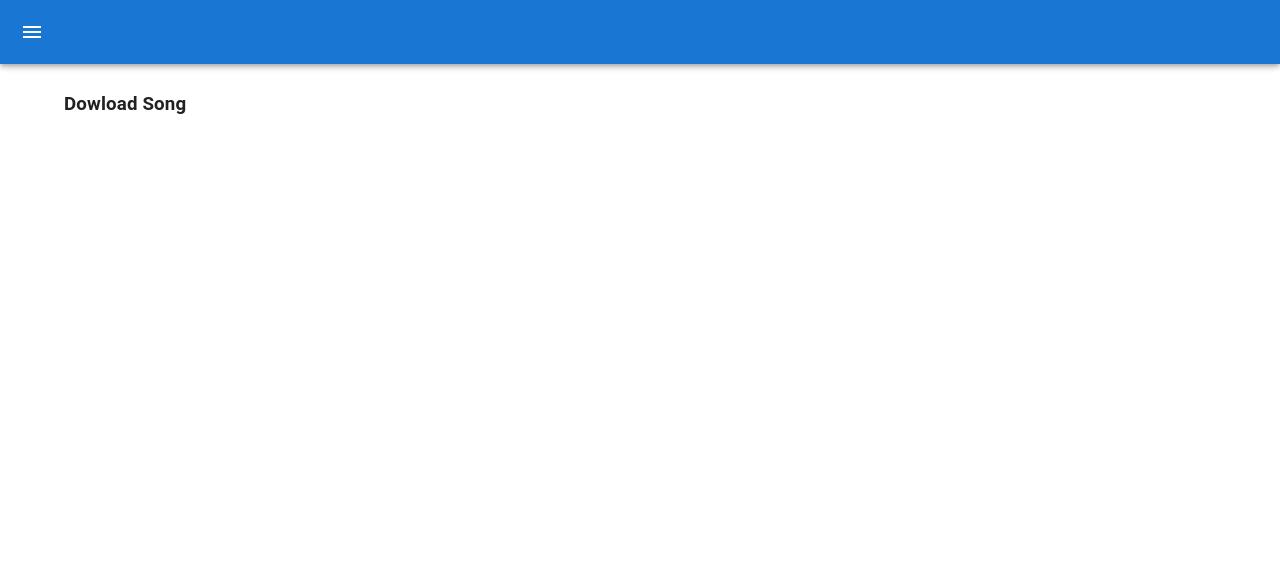
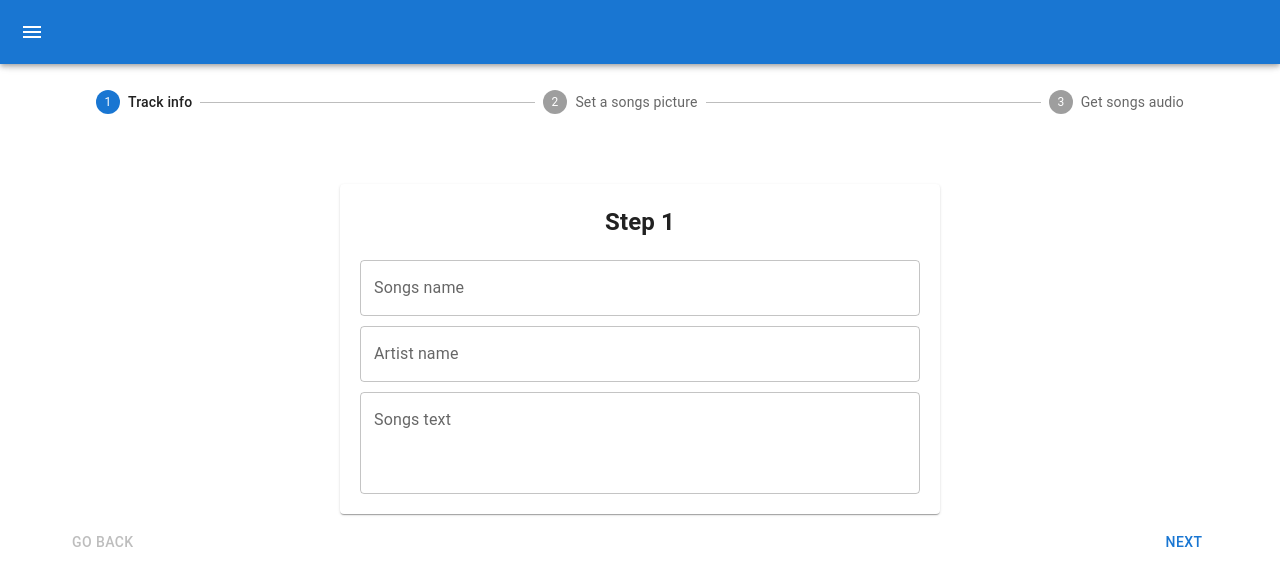
Before and after one commit to BloodyAkumaOfficial/spotify_clone, a Next.js app in the folder client/: page /tracks/create in a window 1280 px wide. Shown: the top 586 px of the page. Built offline with nearby package versions, Linux system fonts and the light colour scheme.

Commit message:
create add song page

```diff
--- /dev/null
+++ b/client/components/FileUpload.tsx
@@ -0,0 +1,29 @@
+import React, { PropsWithChildren, useRef } from 'react';
+
+interface FileUploadProps {
+    setFile: Function,
+    accept: string
+}
+
+const FileUpload: React.FC<PropsWithChildren<FileUploadProps>> = ({setFile, accept, children}) => {
+
+    const ref = useRef<HTMLInputElement>();
+    const onChange = (e: React.ChangeEvent<HTMLInputElement>) => {
+        setFile(e.target.files[0])
+    }
+
+    return (
+        <div onClick={() => ref.current.click()}>
+            <input
+                type='file'
+                accept={accept}
+                style={{display: 'none'}}
+                ref={ref}
+                onChange={onChange}
+            />
+            {children}
+        </div>
+    );
+};
+
+export default FileUpload;
--- /dev/null
+++ b/client/components/StepWrapper.tsx
@@ -0,0 +1,36 @@
+import { Card, Container, Grid, Step, StepLabel, Stepper } from '@mui/material';
+import React, { PropsWithChildren } from 'react';
+
+interface StepWrapperProps {
+    activeStep: number,
+}
+
+const steps = ['Track info', 'Set a songs picture', 'Get songs audio']
+
+const StepWrapper: React.FC<PropsWithChildren<StepWrapperProps>> = ({activeStep, children}) => {
+    return (
+        <Container>
+            <Stepper activeStep={activeStep}>
+                {steps.map((step, index) =>
+                    <Step
+                        key={index}
+                        completed={activeStep > index}
+                    >
+                        <StepLabel>{step}</StepLabel>
+                    </Step>
+                )}
+            </Stepper>
+            <Grid
+                container
+                justifyContent='center'
+                style={{margin: '70px 0', height: 270}}
+            >
+                <Card style={{width: 600}}>
+                    {children}
+                </Card>
+            </Grid>
+        </Container>
+    );
+}
+
+export default StepWrapper
--- a/client/pages/tracks/[id].tsx
+++ b/client/pages/tracks/[id].tsx
@@ -6,7 +6,7 @@ import { useRouter } from 'next/router';
 
 const TrackPage = () => {
 
-    const track: ITrack = {_id: '1', name: 'song 1', artist: 'artist 1', text: 'text 1', listens: 0, picture: 'picture 1', audio: 'audio 1', comments: [{_id: 1, username: "Username 1", text: 'Lorem ipsum'}]}
+    const track: ITrack = {_id: '1', name: 'song 1', artist: 'artist 1', text: 'text 1', listens: 0, picture: 'picture 1', audio: 'audio 1', comments: [{_id: '1', username: "Username 1", text: 'Lorem ipsum'}]}
     const router = useRouter();
 
     return (
--- a/client/pages/tracks/create.tsx
+++ b/client/pages/tracks/create.tsx
@@ -1,12 +1,71 @@
-import React from 'react';
+import React, { useState } from 'react';
 import MainLayout from '@/layouts/MainLayout';
+import StepWrapper from '@/components/StepWrapper';
+import { Button, Grid, TextField } from '@mui/material';
+import FileUpload from '@/components/FileUpload';
 
-const create = () => {
+
+const Create = () => {
+
+    const [activeStep, setActiveStep] = useState(0)
+
+    const [picture, setPicture] = useState(null);
+    const [audio, setAudio] = useState(null);
+
+    const next = () => {
+        setActiveStep(prev => prev + 1)
+    }
+
+    const back = () => {
+        setActiveStep(prev => prev - 1)
+    }
+
     return (
         <MainLayout>
-            <h3>Dowload Song</h3>
+            <StepWrapper activeStep={activeStep}>
+                {activeStep === 0 &&
+                    <Grid container direction='column' style={{padding: '0px 20px 20px 20px'}}>
+                        <h2 style={{textAlign: 'center'}}>Step 1</h2>
+                        <TextField
+                            label={'Songs name'}
+                        />
+                        <TextField
+                            style={{marginTop: 10}}
+                            label={'Artist name'}
+                        />
+                        <TextField
+                            style={{marginTop: 10}}
+                            label={'Songs text'}
+                            multiline
+                            rows={3}
+                        />
+                    </Grid>
+                }
+                {activeStep === 1 &&
+                    <Grid container direction='column' style={{padding: '0px 20px 20px 20px', justifyContent: 'center', alignItems: 'center'}}>
+                        <h2 style={{textAlign: 'center'}}>Step 2</h2>
+                        <FileUpload setFile={setPicture} accept='image/*'>
+                            <Button>Set songs picture</Button>
+                        </FileUpload>
+                    </Grid>
+
+
+                }
+                {activeStep === 2 &&
+                    <Grid container direction='column' style={{padding: '0px 20px 20px 20px', justifyContent: 'center', alignItems: 'center'}}>
+                        <h2 style={{textAlign: 'center'}}>Step 3</h2>
+                        <FileUpload setFile={setAudio} accept='audio/*'>
+                            <Button>Set songs audio</Button>
+                        </FileUpload>
+                    </Grid>
+                }
+            </StepWrapper>
+            <Grid container justifyContent='space-between'>
+                <Button disabled={activeStep === 0} onClick={back}>Go back</Button>
+                <Button disabled={activeStep === 2} onClick={next}>Next</Button>
+            </Grid>
         </MainLayout>
     );
 };
 
-export default create;
+export default Create;
```
